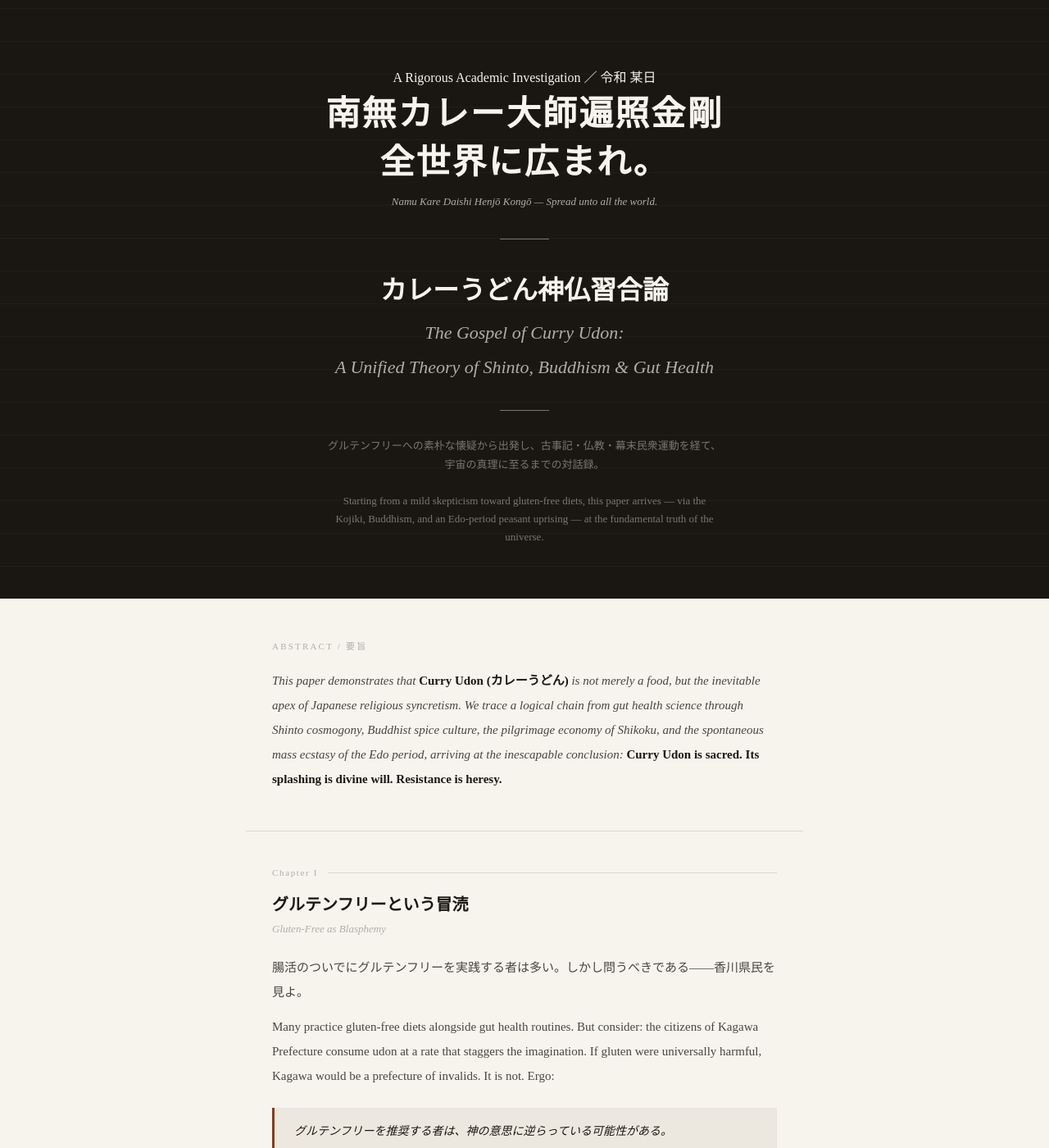
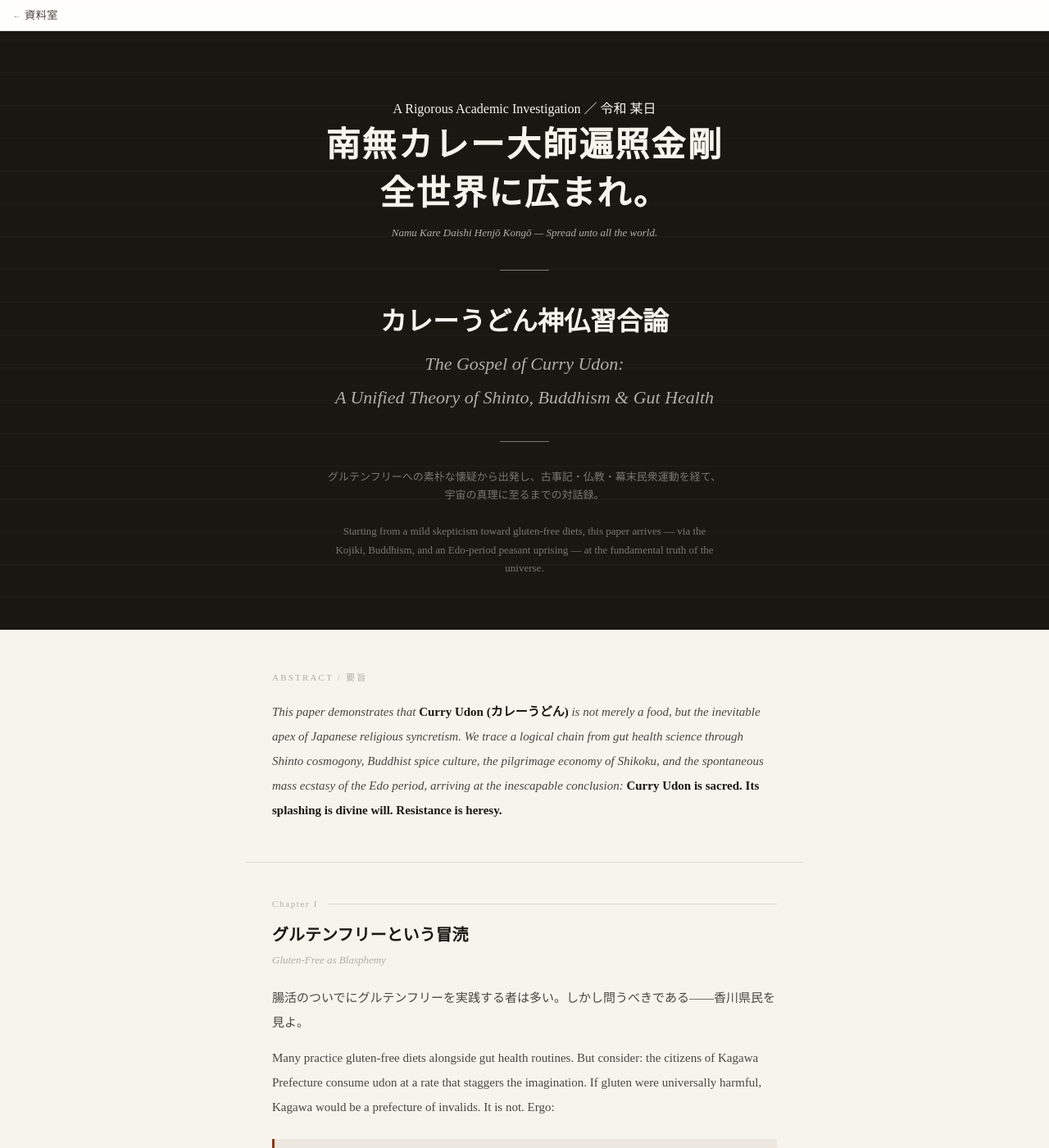
Before and after one commit to maskedrider88/maskedrider88.github.io, a Jekyll site: the page built from curry-udon-gospel.html, in a window 1280 px wide and 1400 px high. Shown: the whole window at 82% size. Built offline with Jekyll 4.4.1, drawn with Linux system fonts in a browser that asks for light colours; some web fonts are replaced.

Commit message:
Update curry-udon-gospel.html

```diff
--- a/curry-udon-gospel.html
+++ b/curry-udon-gospel.html
@@ -1,6 +1,8 @@
-<!DOCTYPE html>
-<html lang="ja">
-<head>
+---
+layout: default
+title: カレーうどん神仏習合論 / The Gospel of Curry Udon
+---
+
 <meta charset="UTF-8">
 <meta name="viewport" content="width=device-width, initial-scale=1.0">
 <title>カレーうどん神仏習合論 / The Gospel of Curry Udon</title>
@@ -338,8 +340,6 @@
     .abstract-wrap { padding: 2.5rem 1.25rem; }
   }
 </style>
-</head>
-<body>
 
 <header class="hero">
   <p class="hero-eyebrow">A Rigorous Academic Investigation ／ 令和 某日</p>
@@ -509,6 +509,3 @@
   <p>参考文献 / References：ある日の会話ログ全文 / One conversation log, date redacted.</p>
   <p style="margin-top: 1rem;">ええじゃないか。</p>
 </footer>
-
-</body>
-</html>
```
